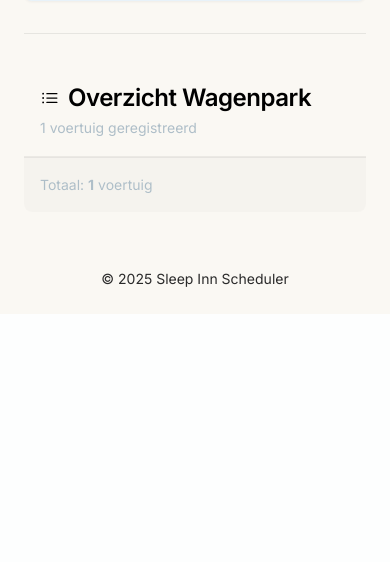
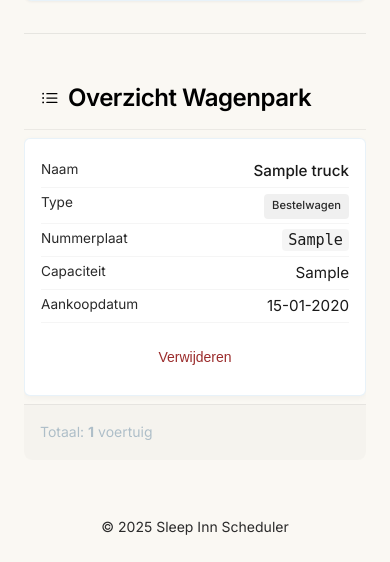
Before and after one commit to A-D-DBS-application/web-application-2025-group-19, a Flask app: page /trucks in a window 390 px wide. Shown: the part 1006-1568 px from the top of the page. Before the commit the page ends 1293 px from the top, so only its background shows below. Run offline with Flask 3, Linux system fonts and the light colour scheme; the visitor is signed in with stand-in values (Sample User, id 1); tables that the repository leaves empty hold one stand-in row (values such as "Sample post").

Commit message:
UI - delete button

```diff
--- a/app/static/css/sleepinn.css
+++ b/app/static/css/sleepinn.css
@@ -511,6 +511,34 @@ textarea.form-input {
   text-align: right;
 }
 
+/* Consistent delete row styling */
+.table-mobile-row.delete-row {
+  border-bottom: none;
+  padding-top: var(--spacing-md);
+  justify-content: center;
+}
+
+.table-mobile-row.delete-row form {
+  width: 100%;
+  display: flex;
+  justify-content: center;
+}
+
+.mobile-delete-btn {
+  width: auto;
+  max-width: 220px;
+  display: inline-flex;
+  justify-content: center;
+  margin: 0 auto;
+  padding-left: var(--spacing-lg);
+  padding-right: var(--spacing-lg);
+}
+
+/* Hide desktop 'Acties' header text (keep column width) */
+.actions-col {
+  width: 110px;
+}
+
 @media (max-width: 768px) {
   .table th,
   .table td {
--- a/app/templates/listings.html
+++ b/app/templates/listings.html
@@ -35,7 +35,7 @@
           <th>Product Omschrijving</th>
           <th>Status</th>
           <th>Geplande Datum</th>
-          <th class="text-center">Acties</th>
+          <th class="text-center actions-col"></th>
         </tr>
       </thead>
       <tbody>
@@ -92,9 +92,9 @@
               {% endif %}
             </div>
           </div>
-          <div class="table-mobile-row" style="border-bottom: none; padding-top: var(--spacing-md);">
+          <div class="table-mobile-row delete-row">
             <form method="POST" action="{{ url_for('main.delete_delivery', delivery_id=listing.delivery_id) }}" onsubmit="return confirm('Weet je zeker dat je deze levering wilt verwijderen?');">
-              <button type="submit" class="btn btn-danger btn-block">Verwijderen</button>
+              <button type="submit" class="btn btn-danger mobile-delete-btn">Verwijderen</button>
             </form>
           </div>
         </div>
--- a/app/templates/trucks.html
+++ b/app/templates/trucks.html
@@ -69,9 +69,6 @@
         </svg>
         Overzicht Wagenpark
       </h2>
-      {% if trucks %}
-        <p class="text-small text-muted mt-1">{{ trucks | length }} voertuig{% if trucks | length != 1 %}en{% endif %} geregistreerd</p>
-      {% endif %}
     </div>
   </div>
 
@@ -84,7 +81,7 @@
           <th>Nummerplaat</th>
           <th>Capaciteit</th>
           <th>Aankoopdatum</th>
-          <th class="text-center">Acties</th>
+          <th class="text-center actions-col"></th>
         </tr>
       </thead>
       <tbody>
@@ -164,9 +161,9 @@
               {% endif %}
             </div>
           </div>
-          <div class="table-mobile-row" style="border-bottom: none; padding-top: var(--spacing-md);">
+          <div class="table-mobile-row delete-row">
             <form method="POST" action="{{ url_for('main.delete_truck', truck_id=truck.truck_id) }}" onsubmit="return confirm('Weet je zeker dat je dit voertuig wilt verwijderen?');">
-              <button type="submit" class="btn btn-danger btn-block">Verwijderen</button>
+              <button type="submit" class="btn btn-danger mobile-delete-btn">Verwijderen</button>
             </form>
           </div>
         </div>
@@ -185,4 +182,19 @@
     </div>
   {% endif %}
 </div>
+
+<script>
+  // Force mobile card view on small screens (match chauffeurs/leveringen gedrag)
+  if (window.innerWidth <= 768) {
+    const tableContainers = document.querySelectorAll('.table-container');
+    tableContainers.forEach(container => {
+      const table = container.querySelector('.table');
+      const mobileView = container.querySelector('.table-mobile-view');
+      if (table && mobileView) {
+        table.style.display = 'none';
+        mobileView.style.display = 'block';
+      }
+    });
+  }
+</script>
 {% endblock %}
```
Also changed, not shown: app/templates/drivers.html (+3 -6 lines).
